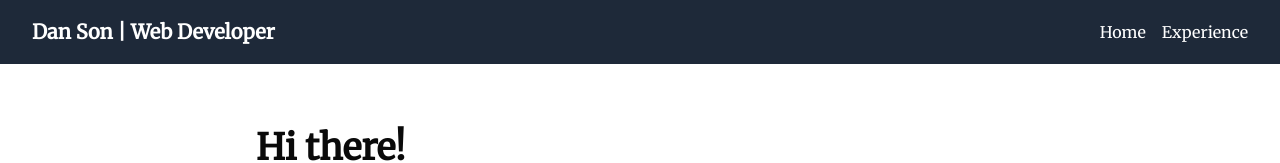
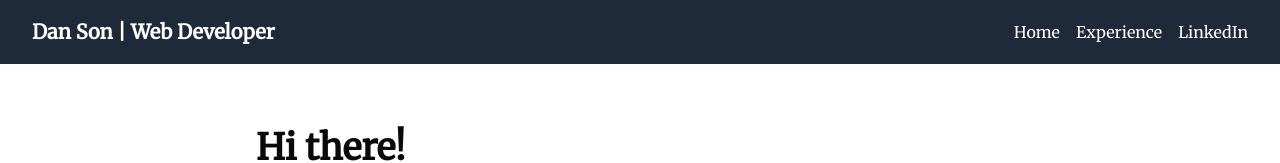
Before and after one commit to danCoda/resume, a Next.js app: page / in a window 1280 px wide. Shown: the top 163 px of the page. Built offline with nearby package versions, Linux system fonts and the light colour scheme.

Commit message:
Add LinkedIn LInk

```diff
--- a/app/constants.ts
+++ b/app/constants.ts
@@ -32,6 +32,10 @@ export const navbarLinks: Array<NavbarLinkProps> = [
     title: "Contact",
     href: "/contact",
   }, */
+  {
+    title: "LinkedIn",
+    href: "https://www.linkedin.com/in/danielsurfy/"
+  }
 ];
 
 export const companiesCopyText: Array<Company> = [
```
